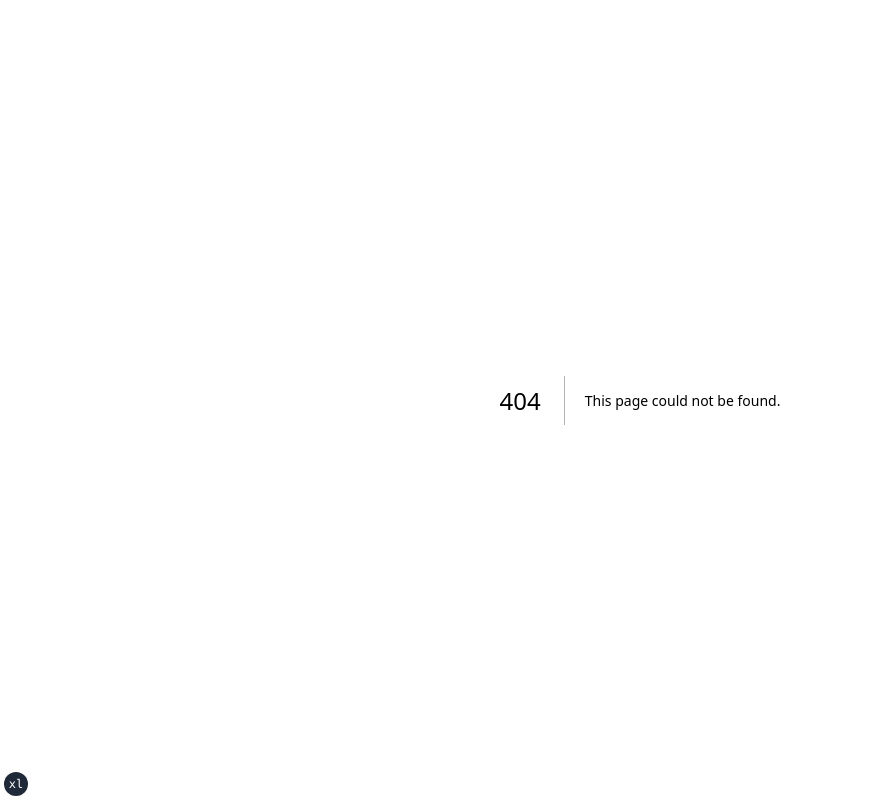
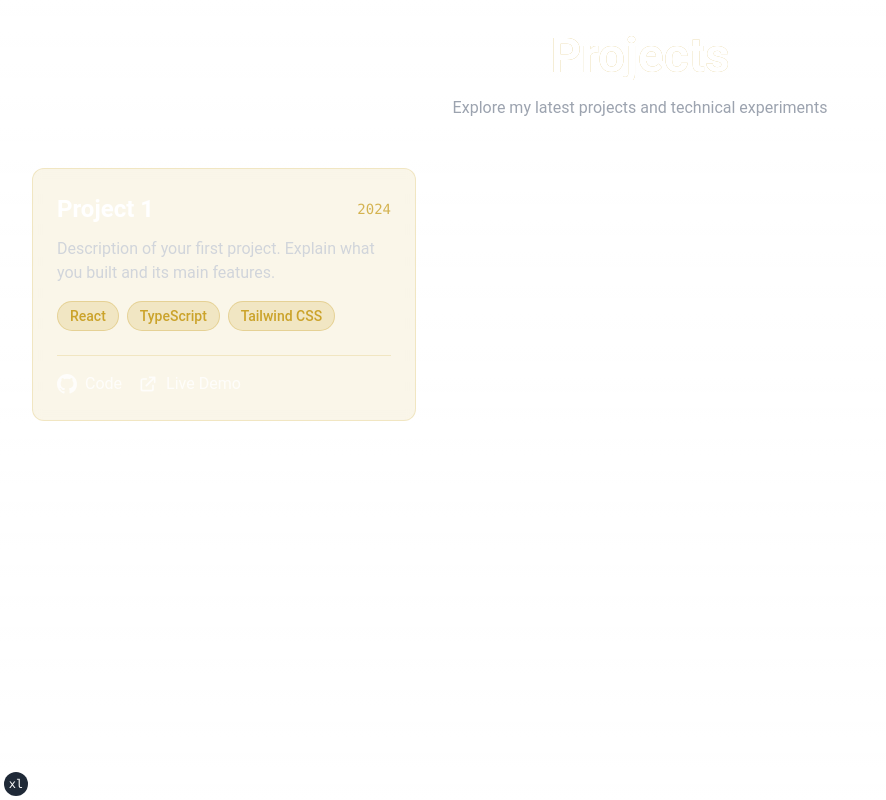
Before and after one commit to Emilie-Bernard/portfolio, a Next.js app: page /experience in a window 1280 px wide. Before the commit this address had no page. Shown: the top 800 px of the page, without its empty margins (0-886 px from the left). Built offline with nearby package versions, Linux system fonts and the light colour scheme.

Commit message:
correct images

```diff
--- /dev/null
+++ b/src/app/experience/page.tsx
@@ -0,0 +1,158 @@
+import { FC } from 'react';
+import Image from 'next/image';
+import { motion } from 'framer-motion';
+
+interface Project {
+    title: string;
+    description: string;
+    technologies: string[];
+    imageUrl?: string;
+    githubUrl?: string;
+    liveUrl?: string;
+    year: string;
+}
+
+const projects: Project[] = [
+    {
+        title: "Project 1",
+        description: "Description of your first project. Explain what you built and its main features.",
+        technologies: ["React", "TypeScript", "Tailwind CSS"],
+        githubUrl: "https://github.com/yourusername/project1",
+        liveUrl: "https://project1.com",
+        year: "2024"
+    },
+    // Add more projects here
+];
+
+const ExperiencePage: FC = () => {
+    const containerVariants = {
+        hidden: { opacity: 0 },
+        visible: {
+            opacity: 1,
+            transition: {
+                staggerChildren: 0.2
+            }
+        }
+    };
+
+    const cardVariants = {
+        hidden: { y: 50, opacity: 0 },
+        visible: {
+            y: 0,
+            opacity: 1,
+            transition: {
+                duration: 0.5,
+                ease: "easeOut"
+            }
+        }
+    };
+
+    return (
+        <div className="min-h-screen p-8 relative">
+            {/* Background with overlay */}
+            <div className="fixed inset-0 z-0">
+                <div className="absolute inset-0 bg-gradient-to-b from-background via-background/95 to-background" />
+            </div>
+
+            {/* Content */}
+            <div className="relative z-10">
+                <motion.div
+                    initial={{ opacity: 0, y: -20 }}
+                    animate={{ opacity: 1, y: 0 }}
+                    transition={{ duration: 0.5 }}
+                    className="text-center mb-12"
+                >
+                    <h1 className="text-5xl font-bold mb-4 text-white bg-clip-text text-transparent bg-gradient-to-r from-primary to-primary/50">
+                        Projects
+                    </h1>
+                    <p className="text-gray-400 max-w-2xl mx-auto">
+                        Explore my latest projects and technical experiments
+                    </p>
+                </motion.div>
+
+                <motion.div
+                    className="grid grid-cols-1 md:grid-cols-2 lg:grid-cols-3 gap-8"
+                    variants={containerVariants}
+                    initial="hidden"
+                    animate="visible"
+                >
+                    {projects.map((project, index) => (
+                        <motion.div
+                            key={index}
+                            variants={cardVariants}
+                            whileHover={{ scale: 1.02 }}
+                            className="group relative bg-primary/10 backdrop-blur-sm rounded-xl overflow-hidden border border-primary/20 hover:border-primary/40 transition-all duration-300"
+                        >
+                            {project.imageUrl && (
+                                <div className="relative h-48 w-full">
+                                    <Image
+                                        src={project.imageUrl}
+                                        alt={project.title}
+                                        fill
+                                        sizes="(max-width: 768px) 100vw, (max-width: 1200px) 50vw, 33vw"
+                                        className="object-cover group-hover:scale-105 transition-transform duration-300"
+                                        priority={index < 3}
+                                    />
+                                    <div className="absolute inset-0 bg-gradient-to-t from-primary/80 to-transparent opacity-60" />
+                                </div>
+                            )}
+
+                            <div className="p-6 relative">
+                                <div className="flex justify-between items-center mb-3">
+                                    <h2 className="text-2xl text-white font-bold">{project.title}</h2>
+                                    <span className="text-sm text-primary/80 font-mono">{project.year}</span>
+                                </div>
+
+                                <p className="text-gray-300 mb-4 line-clamp-3">
+                                    {project.description}
+                                </p>
+
+                                <div className="flex flex-wrap gap-2 mb-6">
+                                    {project.technologies.map((tech, techIndex) => (
+                                        <span
+                                            key={techIndex}
+                                            className="px-3 py-1 bg-primary/20 text-primary border border-primary/30 rounded-full text-sm font-medium"
+                                        >
+                                            {tech}
+                                        </span>
+                                    ))}
+                                </div>
+
+                                <div className="flex gap-4 pt-4 border-t border-primary/20">
+                                    {project.githubUrl && (
+                                        <a
+                                            href={project.githubUrl}
+                                            target="_blank"
+                                            rel="noopener noreferrer"
+                                            className="flex items-center gap-2 text-white/80 hover:text-primary transition-colors"
+                                        >
+                                            <svg className="w-5 h-5" fill="currentColor" viewBox="0 0 24 24">
+                                                <path d="M12 0C5.37 0 0 5.37 0 12c0 5.31 3.435 9.795 8.205 11.385.6.105.825-.255.825-.57 0-.285-.015-1.23-.015-2.235-3.015.555-3.795-.735-4.035-1.41-.135-.345-.72-1.41-1.23-1.695-.42-.225-1.02-.78-.015-.795.945-.015 1.62.87 1.845 1.23 1.08 1.815 2.805 1.305 3.495.99.105-.78.42-1.305.765-1.605-2.67-.3-5.46-1.335-5.46-5.925 0-1.305.465-2.385 1.23-3.225-.12-.3-.54-1.53.12-3.18 0 0 1.005-.315 3.3 1.23.96-.27 1.98-.405 3-.405s2.04.135 3 .405c2.295-1.56 3.3-1.23 3.3-1.23.66 1.65.24 2.88.12 3.18.765.84 1.23 1.905 1.23 3.225 0 4.605-2.805 5.625-5.475 5.925.435.375.81 1.095.81 2.22 0 1.605-.015 2.895-.015 3.3 0 .315.225.69.825.57A12.02 12.02 0 0024 12c0-6.63-5.37-12-12-12z" />
+                                            </svg>
+                                            Code
+                                        </a>
+                                    )}
+                                    {project.liveUrl && (
+                                        <a
+                                            href={project.liveUrl}
+                                            target="_blank"
+                                            rel="noopener noreferrer"
+                                            className="flex items-center gap-2 text-white/80 hover:text-primary transition-colors"
+                                        >
+                                            <svg className="w-5 h-5" fill="none" stroke="currentColor" viewBox="0 0 24 24">
+                                                <path strokeLinecap="round" strokeLinejoin="round" strokeWidth={2} d="M10 6H6a2 2 0 00-2 2v10a2 2 0 002 2h10a2 2 0 002-2v-4M14 4h6m0 0v6m0-6L10 14" />
+                                            </svg>
+                                            Live Demo
+                                        </a>
+                                    )}
+                                </div>
+                            </div>
+                        </motion.div>
+                    ))}
+                </motion.div>
+            </div>
+        </div>
+    );
+};
+
+export default ExperiencePage;
--- a/src/app/whoiam/page.tsx
+++ b/src/app/whoiam/page.tsx
@@ -6,7 +6,7 @@ export default function Whoiam() {
   return (
     <main className="flex min-h-screen flex-col items-center justify-between bg-white">
       <Typography variant="pagename" className="text-primary z-10">WHO I AM</Typography>
-      <Image src="/images/whoiam3.jpg" alt="emiliebernard" className="-mt-[60px] z-0" width="1920" height="980" />
+      <Image src="/images/whoiam.jpg" alt="emiliebernard" className="-mt-[60px] z-0" width="1920" height="980" />
       <TextAnimate />
 
       {/* SEWING Section */}
```
Also changed, not shown: public/images/whoiam.jpg (added), public/images/whoiam3.jpg (deleted).
